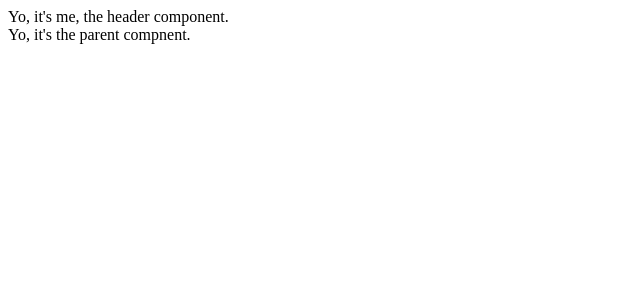
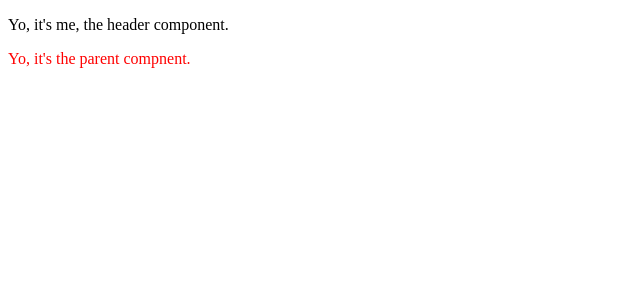
Before and after one commit to maxaguirre5/cryptodex, a React app: page / in a window 1280 px wide. Shown: the top 300 px of the page, without its empty margins (0-640 px from the left). Built offline with nearby package versions, Linux system fonts and the light colour scheme.

Commit message:
Experiment with Styled-JSX package to manage CSS in React components.

```diff
--- a/package.json
+++ b/package.json
@@ -19,7 +19,8 @@
   "homepage": "https://github.com/maxaguirre5/cryptodex#readme",
   "dependencies": {
     "react": "^16.2.0",
-    "react-dom": "^16.2.0"
+    "react-dom": "^16.2.0",
+    "styled-jsx": "^2.2.5"
   },
   "devDependencies": {
     "babel-core": "^6.26.0",
--- a/src/components/Header.jsx
+++ b/src/components/Header.jsx
@@ -3,7 +3,7 @@ import React from 'react'
 const Header = () => {
   return (
     <div>
-      Yo, it's me, the header component.
+      <p>Yo, it's me, the header component.</p>
     </div>
   )
 }
--- a/src/containers/App.jsx
+++ b/src/containers/App.jsx
@@ -5,7 +5,13 @@ const App = () => {
   return (
     <div>
       <Header/>
-      Yo, it's the parent compnent.
+      <p>Yo, it's the parent compnent.</p>
+
+      <style jsx>{`
+        p {
+          color: red;
+        }
+      `}</style>
     </div>
   )
 }
--- a/webpack.config.js
+++ b/webpack.config.js
@@ -41,7 +41,8 @@ module.exports = {
             "react",
           ],
           plugins: [
-            "react-hot-loader/babel"
+            "react-hot-loader/babel",
+            "styled-jsx/babel"
           ]
         }
       }
```
Also changed, not shown: 1 other file (tests, documents, lock files or other folders).
